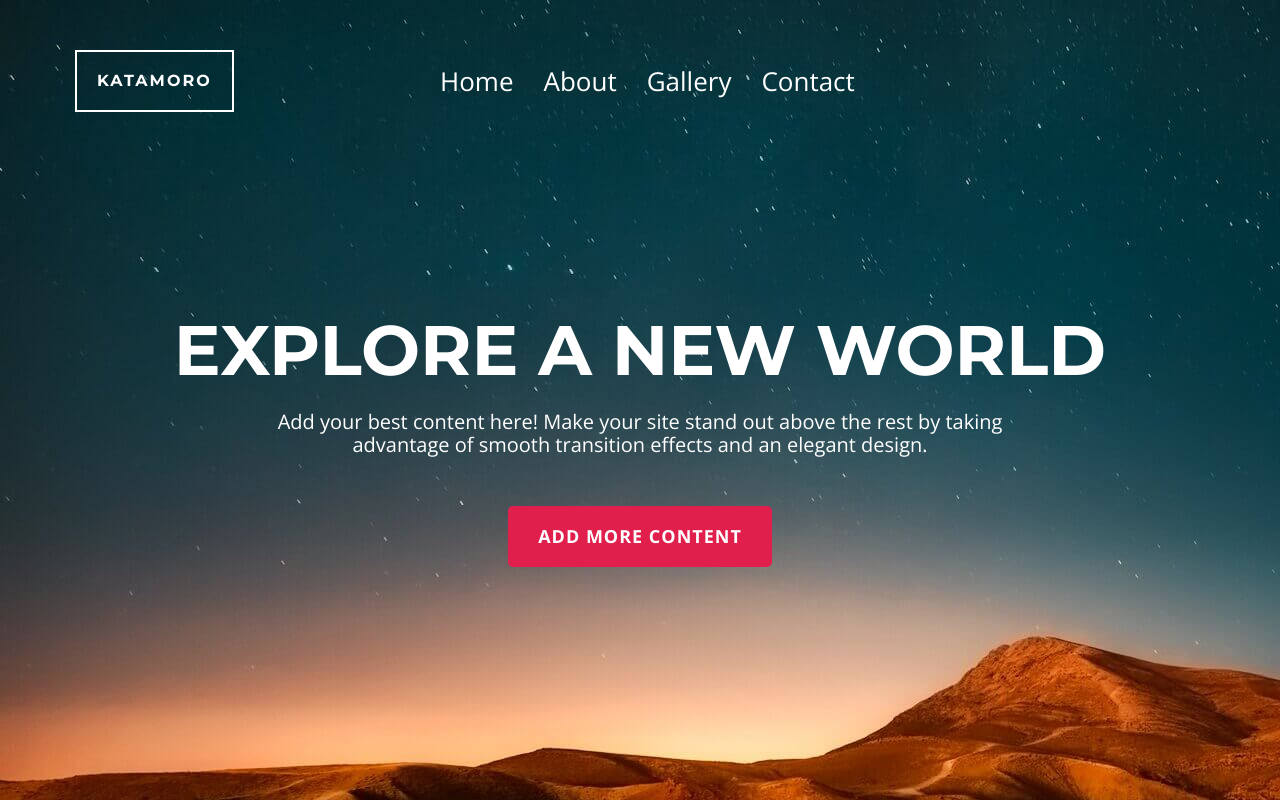
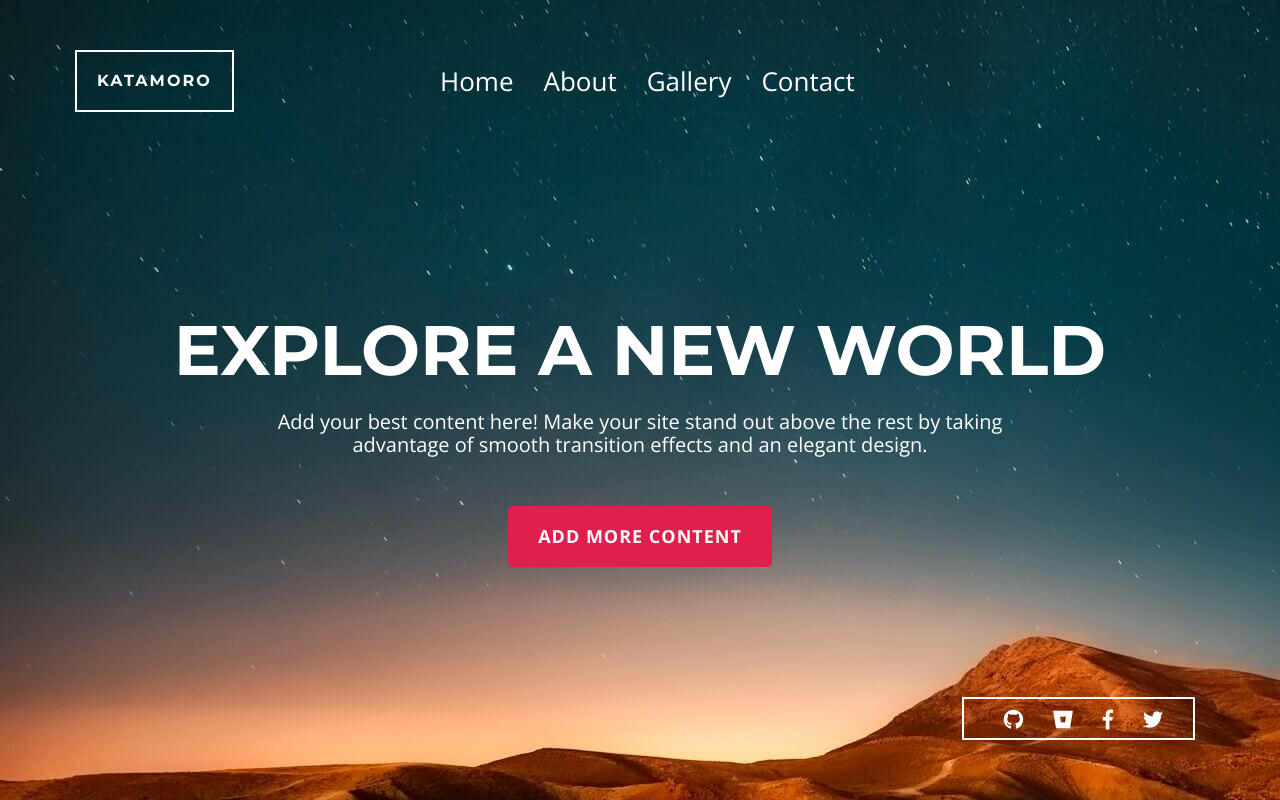
Before and after one commit to JaroslavBeno/learn2codeWebApp, a website: page index.html in a window 1280 px wide. Drawn offline with nearby package versions, Linux system fonts and the light colour scheme.

Commit message:
social icons

```diff
--- a/css/main-style.css
+++ b/css/main-style.css
@@ -149,6 +149,34 @@ HEADLINE TITLE
 	float: left;
 }
 
+
+/*
+***********
+FOOTER
+************
+*/
+
+
+
+
+.footer {
+  padding: 50px 20px;
+  font-size:24px;
+  padding-top:120px;
+}
+
+.social {
+    float:right;
+    display: inline-block;
+    border: 2px solid white;
+    padding-top:4px;
+}
+
+.social a {
+  display:inline-block;
+  font-size: 20px;
+}
+
 /*
 ***********
 BUTTONS
--- a/index.html
+++ b/index.html
@@ -5,6 +5,7 @@
     <meta charset="utf-8">
     <meta name="viewport" content="width=device-width, initial-scale=1, shrink-to-fit=no">
     <title>Katamoro</title>
+    <link rel="stylesheet" href="https://use.fontawesome.com/releases/v5.3.1/css/all.css" integrity="sha384-mzrmE5qonljUremFsqc01SB46JvROS7bZs3IO2EmfFsd15uHvIt+Y8vEf7N7fWAU" crossorigin="anonymous">
     <link rel="stylesheet" href="css/main-style.css">
 </head>
 
@@ -28,6 +29,16 @@
 			<p class="text">Add your best content here! Make your site stand out above the rest by taking advantage of smooth transition effects and an elegant design.</p>
 			<a href="https://github.com/JaroslavBeno/learn2codeWebApp" class="btn btn--red">Add more content</a>
 		</div>
+		<div class="footer__wrapper">
+			<div class="footer">
+				<ul class="social">
+				<li><a href="#"><i class="fab fa-github"></i></a></li>
+				<li><a href="#"><i class="fab fa-bitbucket"></i></a></li>
+				<li><a href="#"><i class="fab fa-facebook-f"></i></a></li>
+				<li><a href="#"><i class="fab fa-twitter"></i></a></li>
+			</ul>
+			</div>
+		</div>
 	</div>
 </section>
 </body>
```
